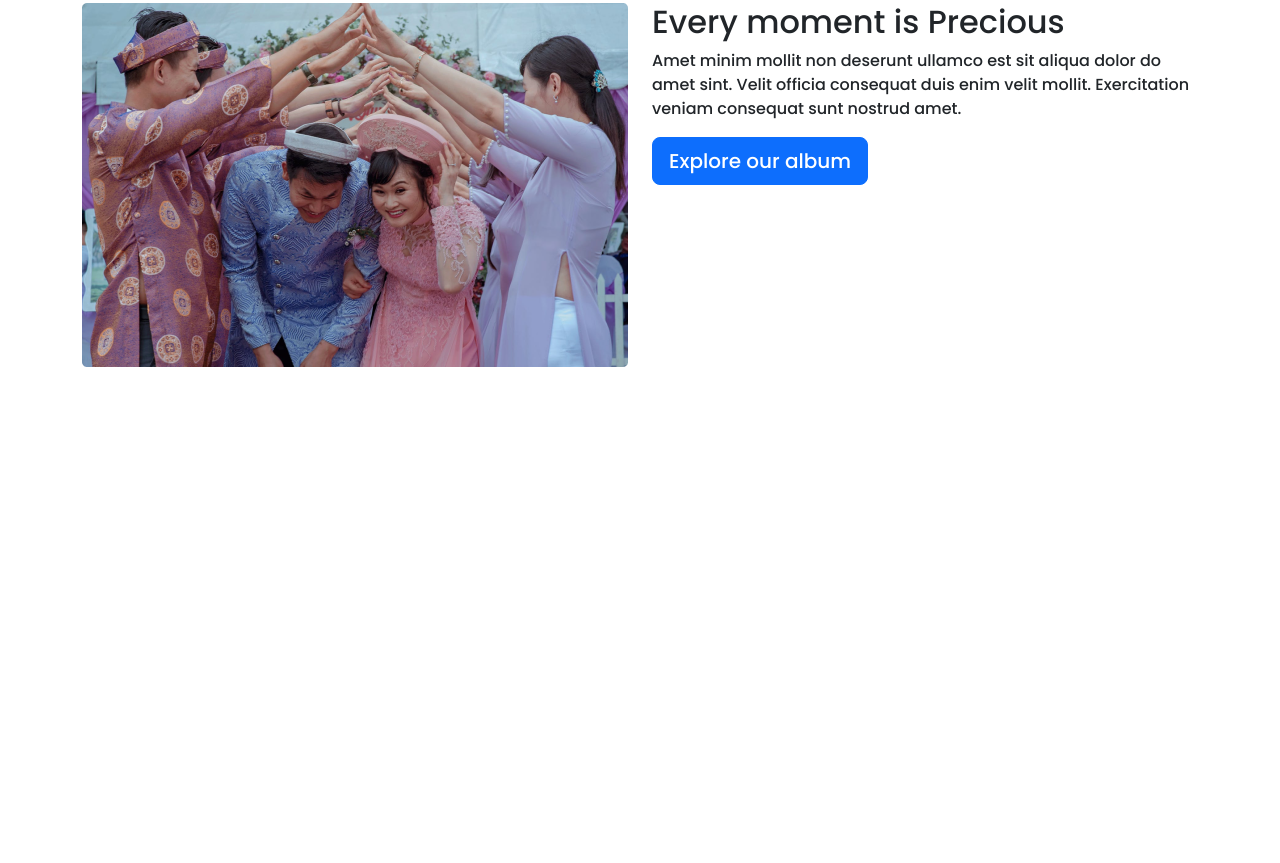
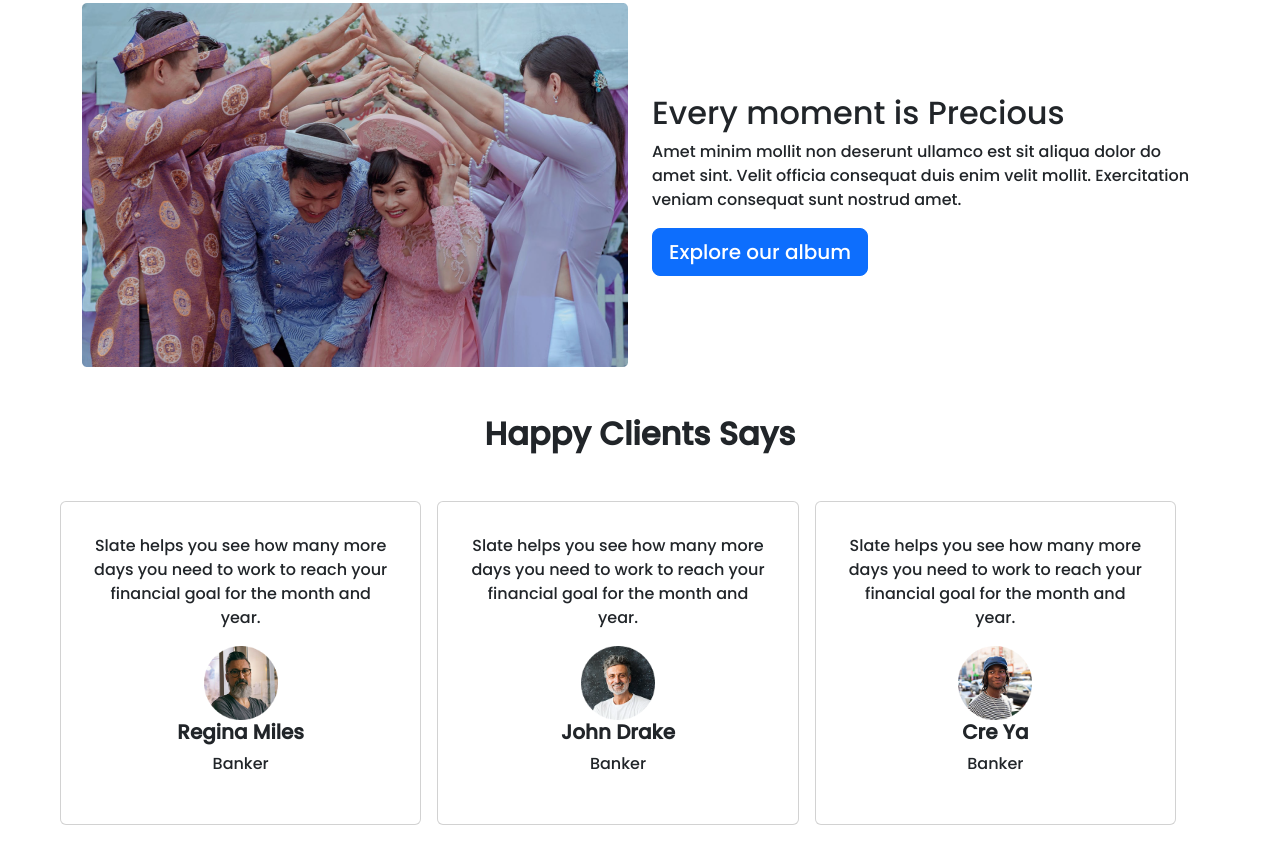
Before and after one commit to KhanZiaul/convention-center, a plain HTML site: page index.html in a window 1280 px wide. Shown: the part 853-1716 px from the top of the page. Before the commit the page ends 1220 px from the top, so only its background shows below. Drawn offline with Linux system fonts and the light colour scheme.

Commit message:
happy clients says section added

```diff
--- a/index.html
+++ b/index.html
@@ -79,7 +79,7 @@
 
     <main>
         <section class="container">
-        <div class="row">
+        <div class="row align-items-center">
           <div class="col-md-6">
          <img class="img-fluid" src="./images/wedding.png" alt="no image">
           </div>
@@ -90,6 +90,52 @@
           </div>
         </div>
         </section>
+        <section>
+          <h2 class="text-center fs-2 fw-semibold my-5">Happy Clients Says</h2>
+          <div class="container m-5">
+            <div class="row row-cols-1 row-cols-md-3 g-3">
+              <div class="col ">
+                <div class="card h-100 text-center p-3">
+                  <div class="card-body">
+                    <p class="card-text fs-6">Slate helps you see how
+                      many more days you need
+                      to work to reach your financial
+                      goal for the month and year.</p>
+                  <img class="img-fluid w-25" src="./images/person 1.png" class="card-img-top" alt="...">
+                  <h5 class="card-title fw-bold">Regina Miles</h5>
+                  <p>Banker</p>
+                </div>
+                </div>
+              </div>
+              <div class="col ">
+                <div class="card h-100 text-center p-3">
+                  <div class="card-body">
+                    <p class="card-text fs-6">Slate helps you see how
+                      many more days you need
+                      to work to reach your financial
+                      goal for the month and year.</p>
+                  <img class="img-fluid w-25" src="./images/person 2.png" class="card-img-top" alt="...">
+                  <h5 class="card-title fw-bold">John Drake</h5>
+                  <p>Banker</p>
+                </div>
+                </div>
+              </div>
+              <div class="col ">
+                <div class="card h-100 text-center p-3">
+                  <div class="card-body">
+                    <p class="card-text fs-6">Slate helps you see how
+                      many more days you need
+                      to work to reach your financial
+                      goal for the month and year.</p>
+                  <img class="img-fluid w-25" src="./images/person 3.png" class="card-img-top" alt="...">
+                  <h5 class="card-title fw-bold">Cre Ya</h5>
+                  <p>Banker</p>
+                </div>
+                </div>
+              </div>
+            </div>
+          </div>
+        </section>
     </main>
 
     <script src="js/bootstrap.js"></script>
```
